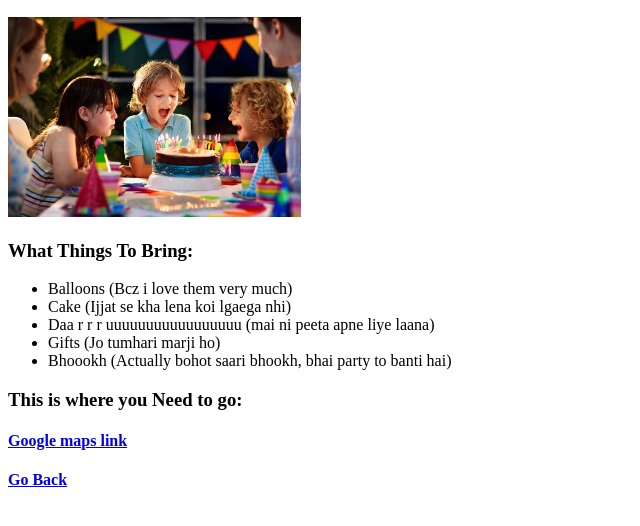
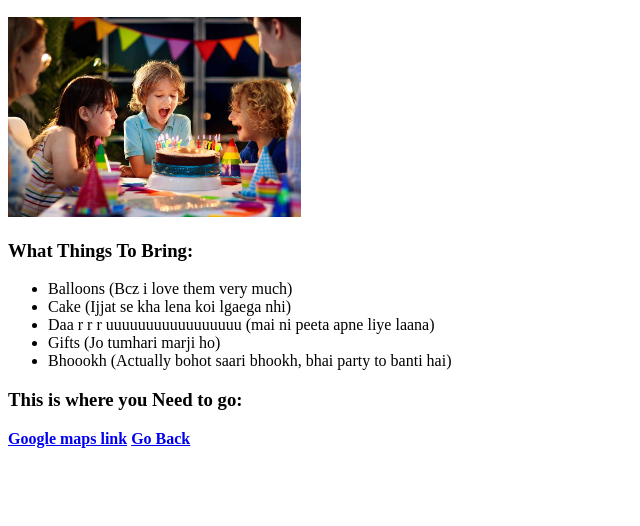
Before and after one commit to Me-Nitin/Html-Portfolio, a plain HTML site: page public/birthday-invite.html in a window 1280 px wide. Shown: the part 110-636 px from the top of the page, without its empty margins (0-640 px from the left). Drawn offline with Linux system fonts and the light colour scheme.

Commit message:
Update birthday-invite.html
edited go back

```diff
--- a/public/birthday-invite.html
+++ b/public/birthday-invite.html
@@ -22,8 +22,8 @@
 </ul>
 
 <h3>This is where you Need to go: </h3>
-<h4><a href="https://www.google.com/maps/place/The+Tenth+Floor/@18.554872,73.798321,3a,75y,90t/data=!3m8!1e2!3m6!1sAF1QipOaW7qGIU-k6vDwSPcrqD1R6f_jjX8rDhd8o-wu!2e10!3e12!6shttps:%2F%2Flh5.googleusercontent.com%2Fp%2FAF1QipOaW7qGIU-k6vDwSPcrqD1R6f_jjX8rDhd8o-wu%3Dw203-h152-k-no!7i4080!8i3060!4m7!3m6!1s0x3bc2bf60a7c8aec1:0x8ca6a5625d83984!8m2!3d18.5545043!4d73.7983118!10e5!16s%2Fg%2F11h7s285df?entry=ttu">Google maps link</a></h4>
+<b><a href="https://www.google.com/maps/place/The+Tenth+Floor/@18.554872,73.798321,3a,75y,90t/data=!3m8!1e2!3m6!1sAF1QipOaW7qGIU-k6vDwSPcrqD1R6f_jjX8rDhd8o-wu!2e10!3e12!6shttps:%2F%2Flh5.googleusercontent.com%2Fp%2FAF1QipOaW7qGIU-k6vDwSPcrqD1R6f_jjX8rDhd8o-wu%3Dw203-h152-k-no!7i4080!8i3060!4m7!3m6!1s0x3bc2bf60a7c8aec1:0x8ca6a5625d83984!8m2!3d18.5545043!4d73.7983118!10e5!16s%2Fg%2F11h7s285df?entry=ttu">Google maps link</a></b>
 <!-- Example Google Maps Link -->
-<h4><a href="../index.html">Go Back</a></h4>
+<b><a href="../index.html">Go Back</a></b>
 </body>
 </html>
```
